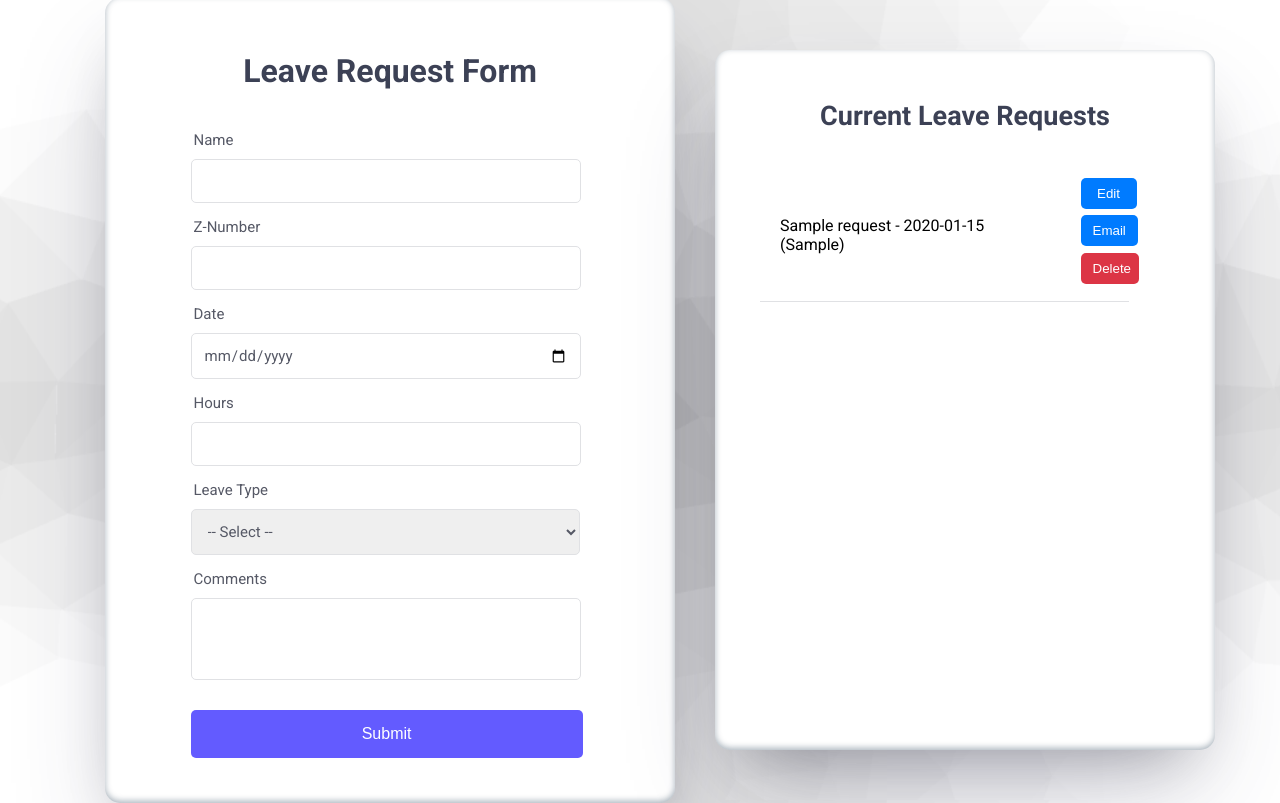
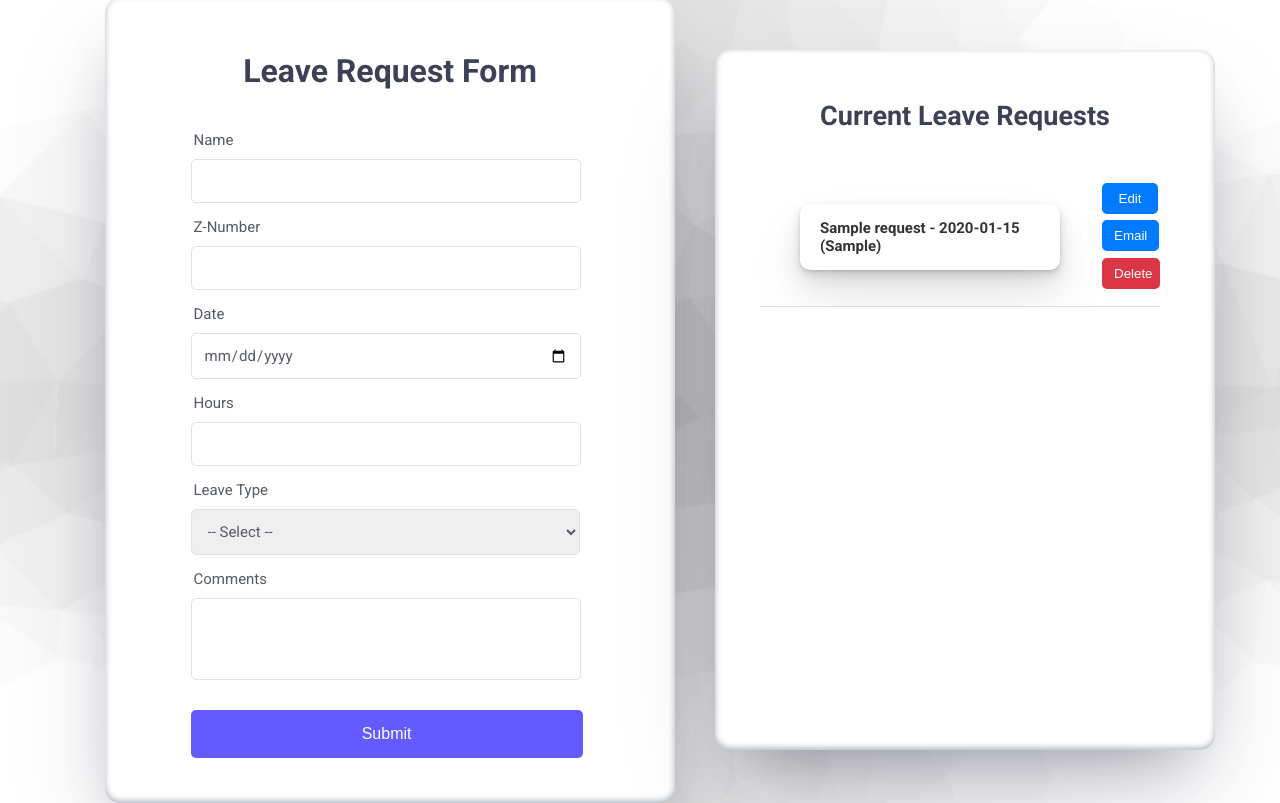
Before and after one commit to TheDeadGPU/LeaveRequestTracker, a Flask app: page / in a window 1280 px wide. Run offline with Flask 3, Linux system fonts and the light colour scheme; tables that the repository leaves empty hold one stand-in row (values such as "Sample post").

Commit message:
Move scrollbar to ul instead of div and add styling to leave request items

```diff
--- a/static/styles/styles.css
+++ b/static/styles/styles.css
@@ -39,28 +39,26 @@ body {
   box-shadow: rgba(50, 50, 93, 0.25) 0px 50px 100px -20px, rgba(0, 0, 0, 0.3) 0px 30px 60px -30px, rgba(10, 37, 64, 0.35) 0px -2px 6px 0px inset;
   border-radius: 15px;
   background-color: #FFFFFF;
-  overflow-y: auto;
-  overflow-x: hidden
 }
 
 /* Custom Scrollbar Styles */
 
-.side-container::-webkit-scrollbar {
+ul::-webkit-scrollbar {
   width: 12px;
 }
 
-.side-container::-webkit-scrollbar-track {
+ul::-webkit-scrollbar-track {
   background: #f1f1f1;
   border-radius: 15px;
 }
 
-.side-container::-webkit-scrollbar-thumb {
+ul::-webkit-scrollbar-thumb {
   background-color: #c0c0c0;
   border-radius: 10px;
   border: 2px solid #f1f1f1;
 }
 
-.side-container::-webkit-scrollbar-thumb:hover {
+ul::-webkit-scrollbar-thumb:hover {
   background-color: #7c7c7c;
 }
 
@@ -174,12 +172,14 @@ label {
 .side-container ul {
   list-style-type: none;
   width: 90%;
+  overflow-y: auto;
+  overflow-x: hidden
 }
 
 .side-container li {
   padding: 10px 20px;
   border-bottom: 1px solid rgb(224, 225, 228);
-  width: 73%;
+  width: 80%;
   display: flex;
   justify-content: space-between;
   align-items: center;
@@ -187,11 +187,17 @@ label {
 
 .leave-request-container {
   display: flex;
-  justify-content: start;
+  justify-content: flex-start;
   align-items: center;
-  flex: 3 1 1;
-  width: 100%;
+  padding: 15px 20px;
+  border-radius: 10px;
+  box-shadow: rgba(0, 0, 0, 0.07) 0px 1px 2px, rgba(0, 0, 0, 0.07) 0px 2px 4px, rgba(0, 0, 0, 0.07) 0px 4px 8px, rgba(0, 0, 0, 0.07) 0px 8px 16px, rgba(0, 0, 0, 0.07) 0px 16px 32px, rgba(0, 0, 0, 0.07) 0px 32px 64px;
+  color: #333;
+  font-size: 15px;
+  font-weight: bold;
+  margin-left: 20px;
 }
+
 
 .side-container button {
   background-color: #007BFF;
@@ -212,6 +218,8 @@ label {
   align-items: start;
   height: 113px;
   width: 70px;
+  margin-right: 10px;
+  margin-top: 5px;
 
 }
 
```
